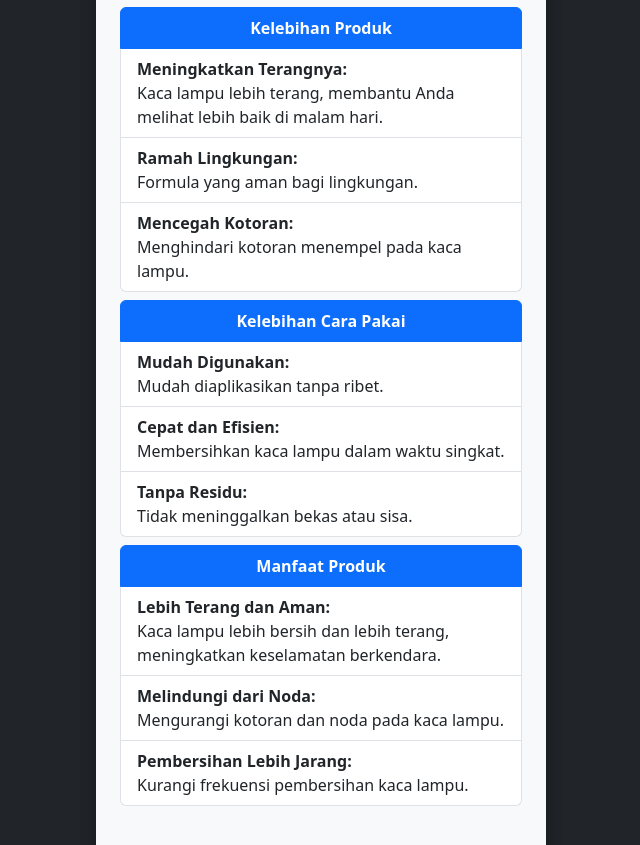
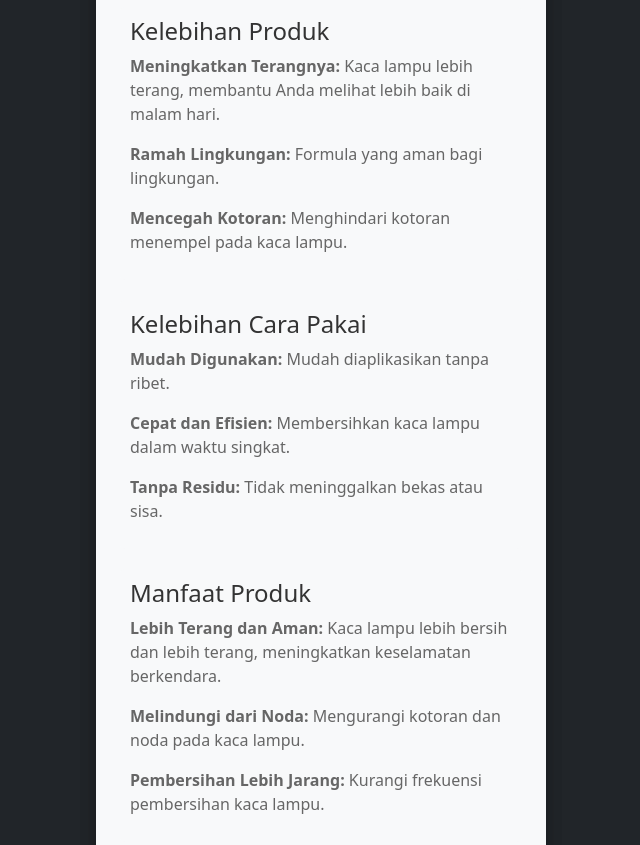
Before and after one commit to habibiChndr/landingpage, a plain HTML site: page index.html in a window 1280 px wide. Shown: the part 880-1725 px from the top of the page, without its empty margins (319-959 px from the left). Drawn offline with nearby package versions, Linux system fonts and the light colour scheme.

Commit message:
Update index.html

```diff
--- a/index.html
+++ b/index.html
@@ -12,6 +12,23 @@
   <script src="https://cdn.jsdelivr.net/npm/bootstrap@5.3.3/dist/js/bootstrap.bundle.min.js"
     integrity="sha384-YvpcrYf0tY3lHB60NNkmXc5s9fDVZLESaAA55NDzOxhy9GkcIdslK1eN7N6jIeHz"
     crossorigin="anonymous"></script>
+  <style>
+    .subheading {
+      background-color: #f8f9fa;
+      padding: 10px;
+      border-radius: 5px;
+      margin-bottom: 20px;
+    }
+    .subheading h3 {
+      margin: 0;
+      font-size: 1.5rem;
+      color: #333;
+    }
+    .subheading p {
+      font-size: 1rem;
+      color: #666;
+    }
+  </style>
 </head>
 
 <body class="bg-dark">
@@ -39,38 +56,33 @@
       <h2 class="text-center mt-5 mx-4" style="margin-bottom: 0;">Hydro Glass Cleaner</h2>
       <hr>
       <p class="lead" style="text-align: justify;">Ciptakan kaca lampu mobil yang bersih, jernih, dan terang dengan cepat. Tanpa noda dan dengan hasil maksimal!</p>
-      <div class="row">
-        <div class="col-lg-12 mb-2">
-          <ul class="list-group">
-            <li class="list-group-item active text-center"><b>Kelebihan Produk</b></li>
-            <li class="list-group-item"><b>Meningkatkan Terangnya:</b><br>Kaca lampu lebih terang, membantu Anda melihat lebih baik di malam hari.</li>
-            <li class="list-group-item"><b>Ramah Lingkungan:</b><br>Formula yang aman bagi lingkungan.</li>
-            <li class="list-group-item"><b>Mencegah Kotoran:</b><br>Menghindari kotoran menempel pada kaca lampu.</li>
-          </ul>
+
+      <div class="subheading">
+        <h3 class="mb-2">Kelebihan Produk</h3>
+        <p><b>Meningkatkan Terangnya:</b> Kaca lampu lebih terang, membantu Anda melihat lebih baik di malam hari.</p>
+        <p><b>Ramah Lingkungan:</b> Formula yang aman bagi lingkungan.</p>
+        <p><b>Mencegah Kotoran:</b> Menghindari kotoran menempel pada kaca lampu.</p>
       </div>
-        <div class="col-lg-12 mb-2">
-          <ul class="list-group">
-            <li class="list-group-item active text-center"><b>Kelebihan Cara Pakai</b></li>
-            <li class="list-group-item"><b>Mudah Digunakan:</b><br>Mudah diaplikasikan tanpa ribet.</li>
-            <li class="list-group-item"><b>Cepat dan Efisien:</b><br>Membersihkan kaca lampu dalam waktu singkat.</li>
-            <li class="list-group-item"><b>Tanpa Residu:</b><br>Tidak meninggalkan bekas atau sisa.</li>
-          </ul>
+
+      <div class="subheading">
+        <h3 class="mb-2">Kelebihan Cara Pakai</h3>
+        <p><b>Mudah Digunakan:</b> Mudah diaplikasikan tanpa ribet.</p>
+        <p><b>Cepat dan Efisien:</b> Membersihkan kaca lampu dalam waktu singkat.</p>
+        <p><b>Tanpa Residu:</b> Tidak meninggalkan bekas atau sisa.</p>
       </div>
-        <div class="col-lg-12 mb-2">
-          <ul class="list-group">
-            <li class="list-group-item active text-center"><b>Manfaat Produk</b></li>
-            <li class="list-group-item"><b>Lebih Terang dan Aman:</b><br>Kaca lampu lebih bersih dan lebih terang, meningkatkan keselamatan berkendara.</li>
-            <li class="list-group-item"><b>Melindungi dari Noda:</b><br>Mengurangi kotoran dan noda pada kaca lampu.</li>
-            <li class="list-group-item"><b>Pembersihan Lebih Jarang:</b><br>Kurangi frekuensi pembersihan kaca lampu.</li>
-          </ul>
+
+      <div class="subheading">
+        <h3 class="mb-2">Manfaat Produk</h3>
+        <p><b>Lebih Terang dan Aman:</b> Kaca lampu lebih bersih dan lebih terang, meningkatkan keselamatan berkendara.</p>
+        <p><b>Melindungi dari Noda:</b> Mengurangi kotoran dan noda pada kaca lampu.</p>
+        <p><b>Pembersihan Lebih Jarang:</b> Kurangi frekuensi pembersihan kaca lampu.</p>
       </div>
+
       <h2 class="text-center mt-5" style="margin-bottom: 0;">Temukan Rahasia di Balik Keunggulan Produk Kami!</h2>
       <hr>
       <p class="lead" style="text-align: justify;">Manfaatkan keunggulan cairan HGC kami untuk peningkatan visibilitas
         dan perlindungan kaca mobil yang lebih baik dan efisien. Dengan harga yang kompetitif dan kualitas yang
         terjamin, produk kami adalah pilihan terbaik untuk kebutuhan kaca mobil Anda.</p>
-      </div>
-      <!-- <iframe src="vid/vid_1.mp4" frameborder="1" width="272px"></iframe> -->
     </div>
     <div class="cta text-white shadow py-5">
       <h2 class="my-2">Ingin Tahu Lebih Banyak?</h2>
```
Lines whose indentation alone changed are shown as unchanged.
